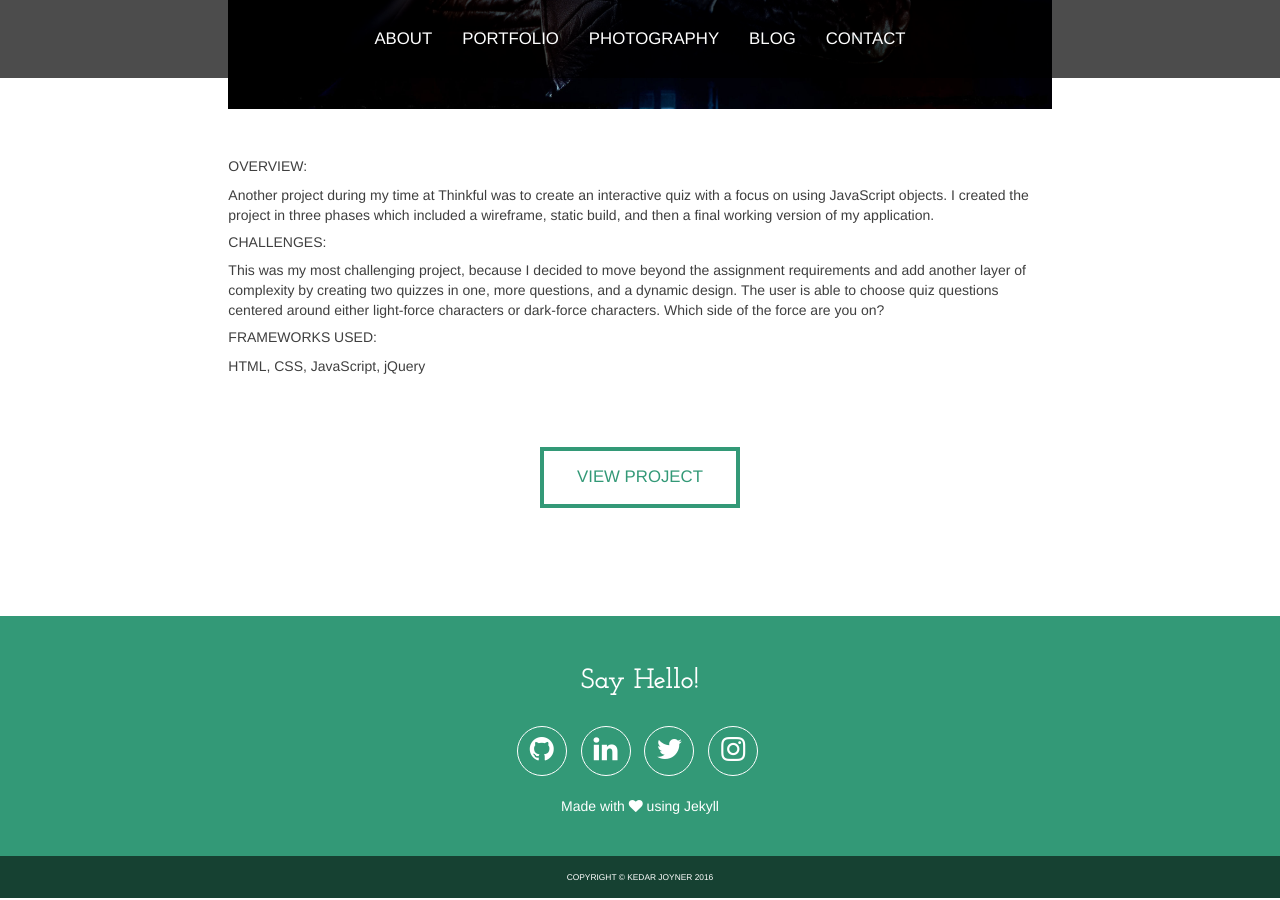
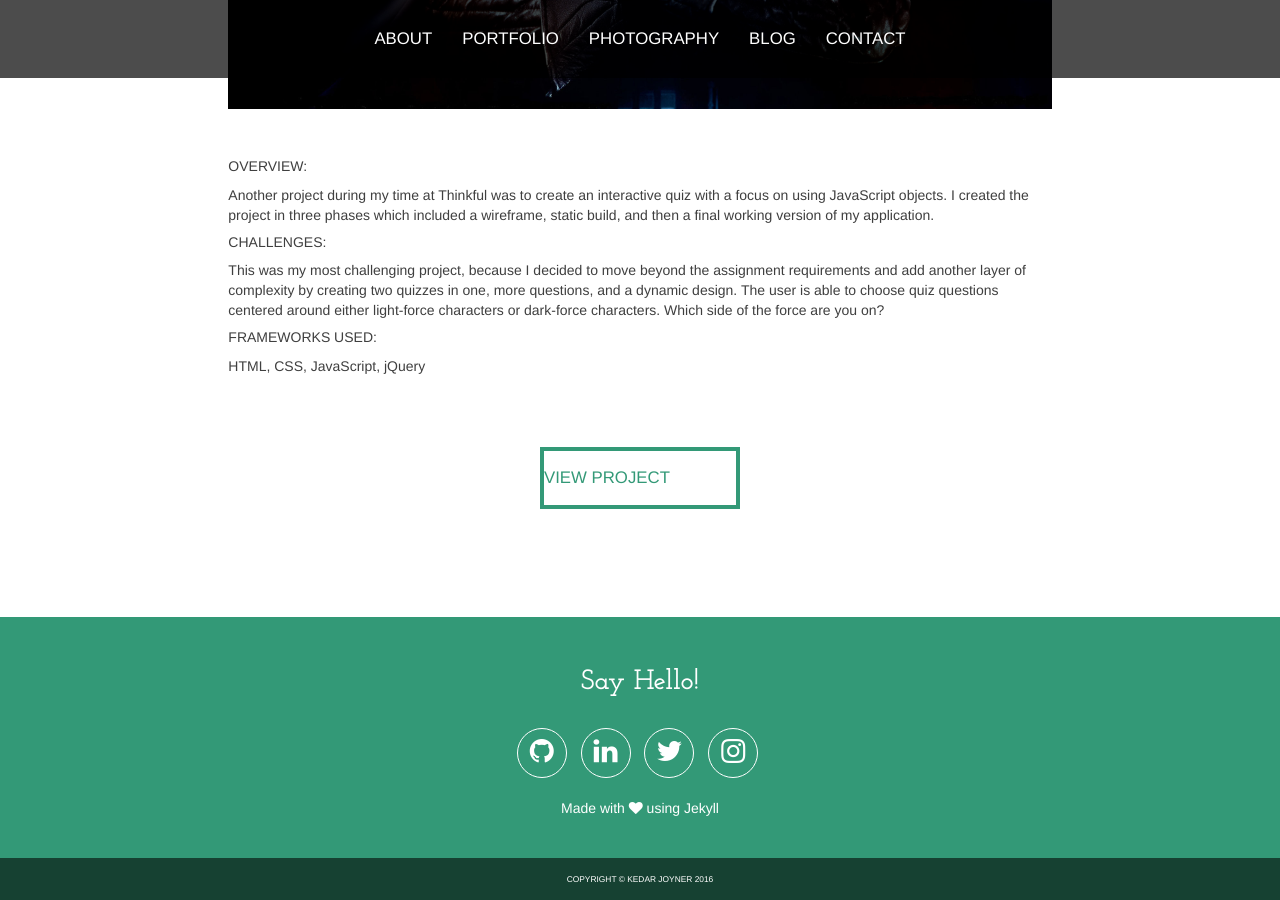
Before and after one commit to kedarjoyner/thinkful-portfolio, a Jekyll site: the page built from _posts/2015-02-15-star-wars-quiz.md, in a window 1280 px wide and 900 px high, scrolled down 713 px. Built offline with Jekyll 4.4.1, drawn with Linux system fonts in a browser that asks for light colours; nearby versions of some CDN libraries.

Commit message:
add button style to a tags

```diff
--- a/_layouts/post.html
+++ b/_layouts/post.html
@@ -72,8 +72,8 @@
           {% if page.button  %}
           <div class="row block-padding">
             <div class="col-md-12">
-              <a href="{{ page.site }}" target="_blank">
-                <button type="button" class="btn btn-lg button-style button-style-form button-text">
+              <a href="{{ page.site }}" target="_blank" class="button-style button-style-form button-text">
+                  <!--<button type="button" class="btn btn-lg button-style button-style-form button-text">-->
                     View
                   {% if page.button  %}
                     <!-- if page.button exists output page.button otherwise say project -->
```
